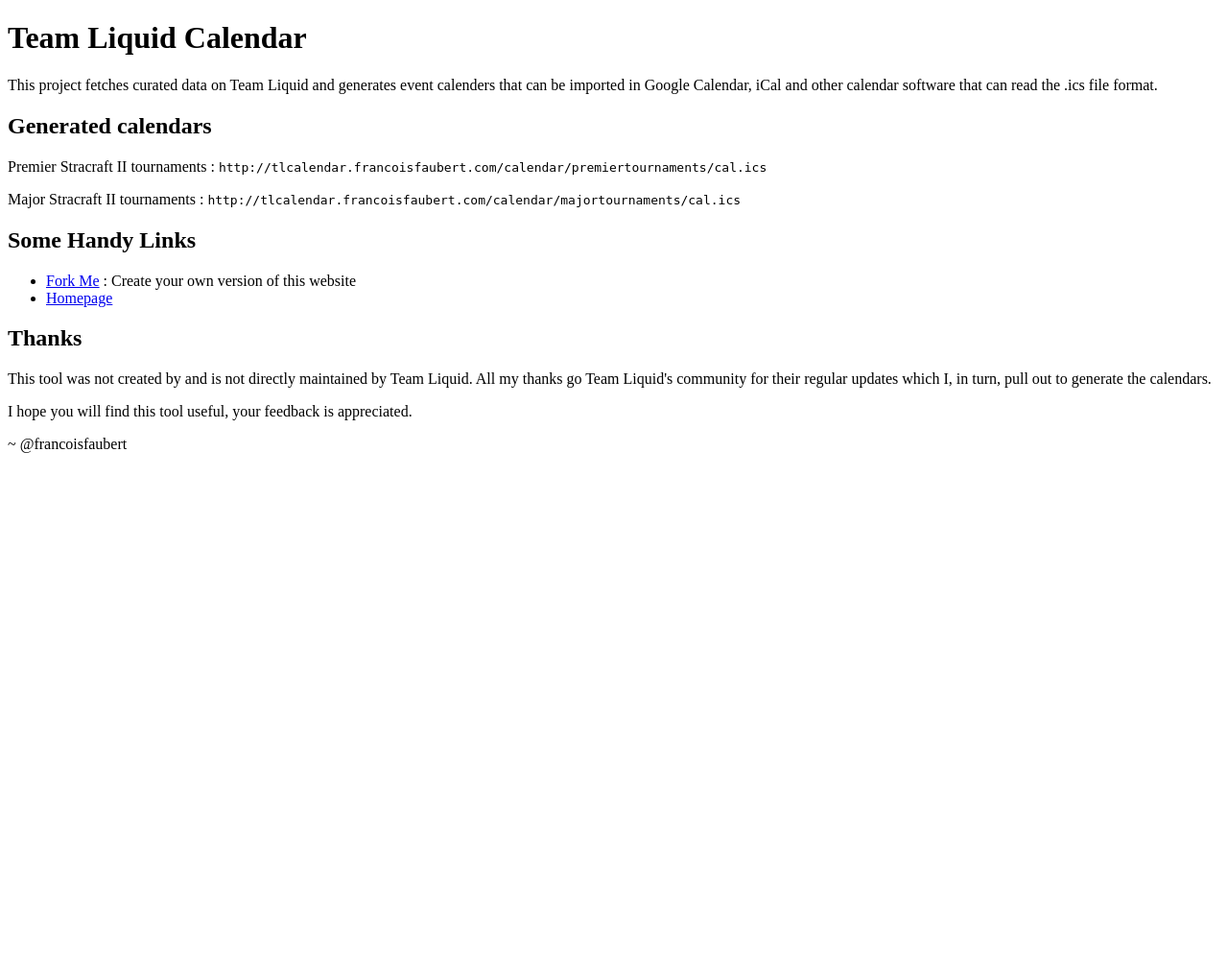
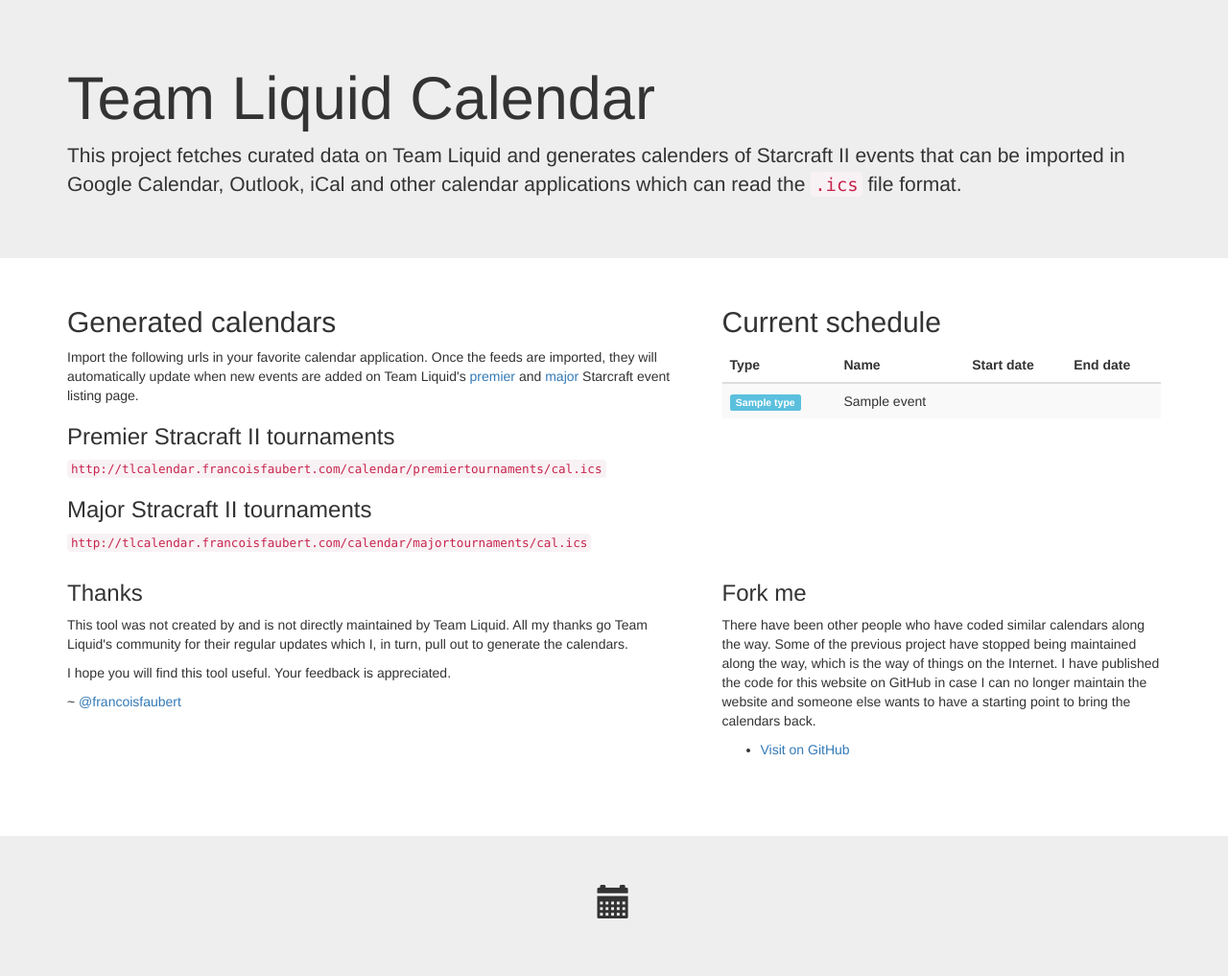
Before and after one commit to francoisfaubert/starcraft-calendar, a CakePHP app: the page made by app/View/Pages/home.ctp in a window 1280 px wide. Shown: the whole page at 96% size. Before the commit the page ends 472 px from the top, so only its background shows below. Run offline with PHP 8.4 and a stand-in for CakePHP, Linux system fonts and the light colour scheme; the template is opened without the code that fills it: most values are stand-ins (such as "Sample title", 1, 10 or a date in 2020); some libraries are stand-ins or nearby versions.

Commit message:
Added bootstrap to make it at least a little bit easier on the eyes.

```diff
--- a/app/Config/routes.php
+++ b/app/Config/routes.php
@@ -24,7 +24,9 @@
  * its action called 'display', and we pass a param to select the view file
  * to use (in this case, /app/View/Pages/home.ctp)...
  */
-	Router::connect('/', array('controller' => 'pages', 'action' => 'display', 'home'));
+//	Router::connect('/', array('controller' => 'pages', 'action' => 'display', 'home'));
+
+	Router::connect('/', array('controller' => 'pages', 'action' => 'home'));
 /**
  * ...and connect the rest of 'Pages' controller's URLs.
  */
--- a/app/View/Layouts/default.ctp
+++ b/app/View/Layouts/default.ctp
@@ -4,11 +4,10 @@
 	<?php echo $this->Html->charset(); ?>
 	<title>Team Liquid Starcraft II Calendar</title>
 	<?php echo $this->Html->meta('icon');	?>
+	<link rel="stylesheet" href="//netdna.bootstrapcdn.com/bootstrap/3.1.1/css/bootstrap.min.css">
+<link rel="stylesheet" href="//netdna.bootstrapcdn.com/bootstrap/3.1.1/css/bootstrap-theme.min.css">
 </head>
 <body>
-	<header>
-		<h1>Team Liquid Calendar</h1>
-	</header>
 	<section id="content">
 		<?php echo $this->Session->flash(); ?>
 		<?php echo $this->fetch('content'); ?>
--- a/app/View/Pages/home.ctp
+++ b/app/View/Pages/home.ctp
@@ -1,26 +1,77 @@
-<p>This project fetches curated data on Team Liquid and generates event calenders that can be imported in Google Calendar, iCal and other calendar software that can read the .ics file format.</p>
+<div class="jumbotron">
+	<div class="container">
+		<h1>Team Liquid Calendar</h1>
+		<p class="lead">This project fetches curated data on Team Liquid and generates calenders of Starcraft II events that can be imported in Google Calendar, Outlook, iCal and other calendar applications which can read the <code>.ics</code> file format.</p>
+	</div>
+</div>
 
-<h2>Generated calendars</h2>
+<div class="container">
 
-<p>
-	Premier Stracraft II tournaments :
-	<code>http://tlcalendar.francoisfaubert.com/calendar/premiertournaments/cal.ics</code>
-</p>
+	<div class="row">
+		<div class="col-md-7">
+			<h2>Generated calendars</h2>
 
-<p>
-	Major Stracraft II tournaments :
-	<code>http://tlcalendar.francoisfaubert.com/calendar/majortournaments/cal.ics</code>
-</p>
+			<p>Import the following urls in your favorite calendar application. Once the feeds are imported, they will automatically update when new events are added on Team Liquid's <a href="http://wiki.teamliquid.net/starcraft2/Premier_Tournaments">premier</a> and <a href="http://wiki.teamliquid.net/starcraft2/Major_Tournaments">major</a> Starcraft event listing page.</p>
 
-<h2>Some Handy Links</h2>
+			<h3>Premier Stracraft II tournaments</h3>
+			<p><code>http://tlcalendar.francoisfaubert.com/calendar/premiertournaments/cal.ics</code></p>
 
-<ul>
-<li><a href="https://github.com/francoisfaubert/team-liquid-calendar">Fork Me</a> : Create your own version of this website</li>
-<li><a href="http://tlcalendar.francoisfaubert.com/">Homepage</a></li>
-</ul>
+			<h3>Major Stracraft II tournaments</h3>
+			<p><code>http://tlcalendar.francoisfaubert.com/calendar/majortournaments/cal.ics</code></p>
+		</div>
 
-<h2>Thanks</h2>
+		<div class="col-md-5">
+			<h2>Current schedule</h2>
+			<table class="table table-striped">
+			<thead>
+				<th>Type</th>
+				<th>Name</th>
+				<th>Start date</th>
+				<th>End date</th>
+			</thead>
+			<tbody><?php foreach($events as $event) : $hasEnd =  !is_null($event["timestamp_end"]); ?>
+				<tr>
+					<td>
+						<span class="label label-<?php echo $event["type"] == "premier" ? "primary" : "info"; ?>"><?php echo $event["type"]; ?></span>
+					</td>
+					<td><?php echo $event["name"]; ?></td>
+					<td>
+						<time datetime="<?php echo $this->Time->i18nFormat($event["timestamp_start"]); ?>" data-title="true" title="<?php echo $this->Time->format($event["timestamp_start"], '%B %e, %Y %H:%M %p'); ?>">
+				            <?php echo $this->Time->format($event["timestamp_start"], '%b %e'); ?>
+				        </time>
+			        </td>
+			    	<td>
+			        <?php if($hasEnd) : ?>
+			        	<time datetime="<?php echo $this->Time->i18nFormat($event["timestamp_end"]); ?>" data-title="true" title="<?php echo $this->Time->format($event["timestamp_end"], '%B %e, %Y %H:%M %p'); ?>">
+			            	<?php echo $this->Time->format($event["timestamp_end"], '%b %e'); ?>
+			        	</time>
+			        <?php else : ?>
+			        	[ungoing]
+			        <?php endif; ?>
+			        </td>
+			    </tr>
+			<?php endforeach; ?></tbody>
+			</table>
+		</div>
+	</div>
 
-<p>This tool was not created by and is not directly maintained by Team Liquid. All my thanks go Team Liquid's community for their regular updates which I, in turn, pull out to generate the calendars.</p>
-<p>I hope you will find this tool useful, your feedback is appreciated.</p>
-<p>~ @francoisfaubert</p>
+	<div class="row">
+		<div class="col-md-7">
+			<h3>Thanks</h3>
+			<p>This tool was not created by and is not directly maintained by Team Liquid. All my thanks go Team Liquid's community for their regular updates which I, in turn, pull out to generate the calendars.</p>
+			<p>I hope you will find this tool useful. Your feedback is appreciated.</p>
+			<p>~ <a href="http://www.twitter.com/francoisfaubert/">@francoisfaubert</a></p>
+		</div>
+		<div class="col-md-5">
+			<h3>Fork me</h3>
+			<p>There have been other people who have coded similar calendars along the way. Some of the previous project have stopped being maintained along the way, which is the way of things on the Internet. I have published the code for this website on GitHub in case I can no longer maintain the website and someone else wants to have a starting point to bring the calendars back.</p>
+			<ul>
+				<li><a href="https://github.com/francoisfaubert/team-liquid-calendar">Visit on GitHub</a></li>
+			</ul>
+		</div>
+	</div>
+</div>
+
+<footer class="jumbotron" style="font-size:2.5em; text-align:center; margin-bottom:0; margin-top:2em;">
+	<i class="glyphicon glyphicon-calendar"></i>
+</footer>
```
Also changed, not shown: app/Controller/PagesController.php (+10 -0 lines), app/Model/TlEvent.php (+18 -0 lines), README.md.
